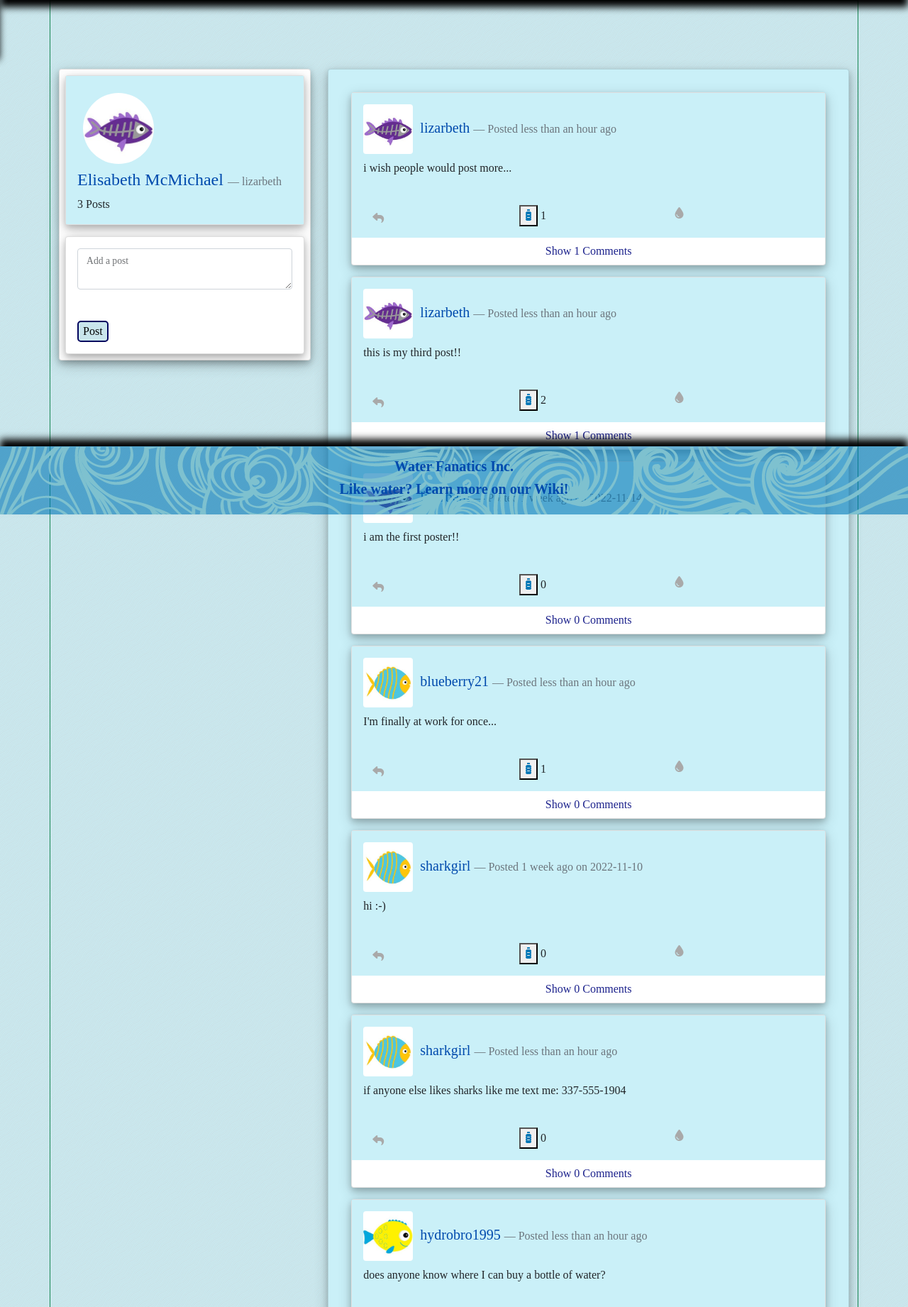
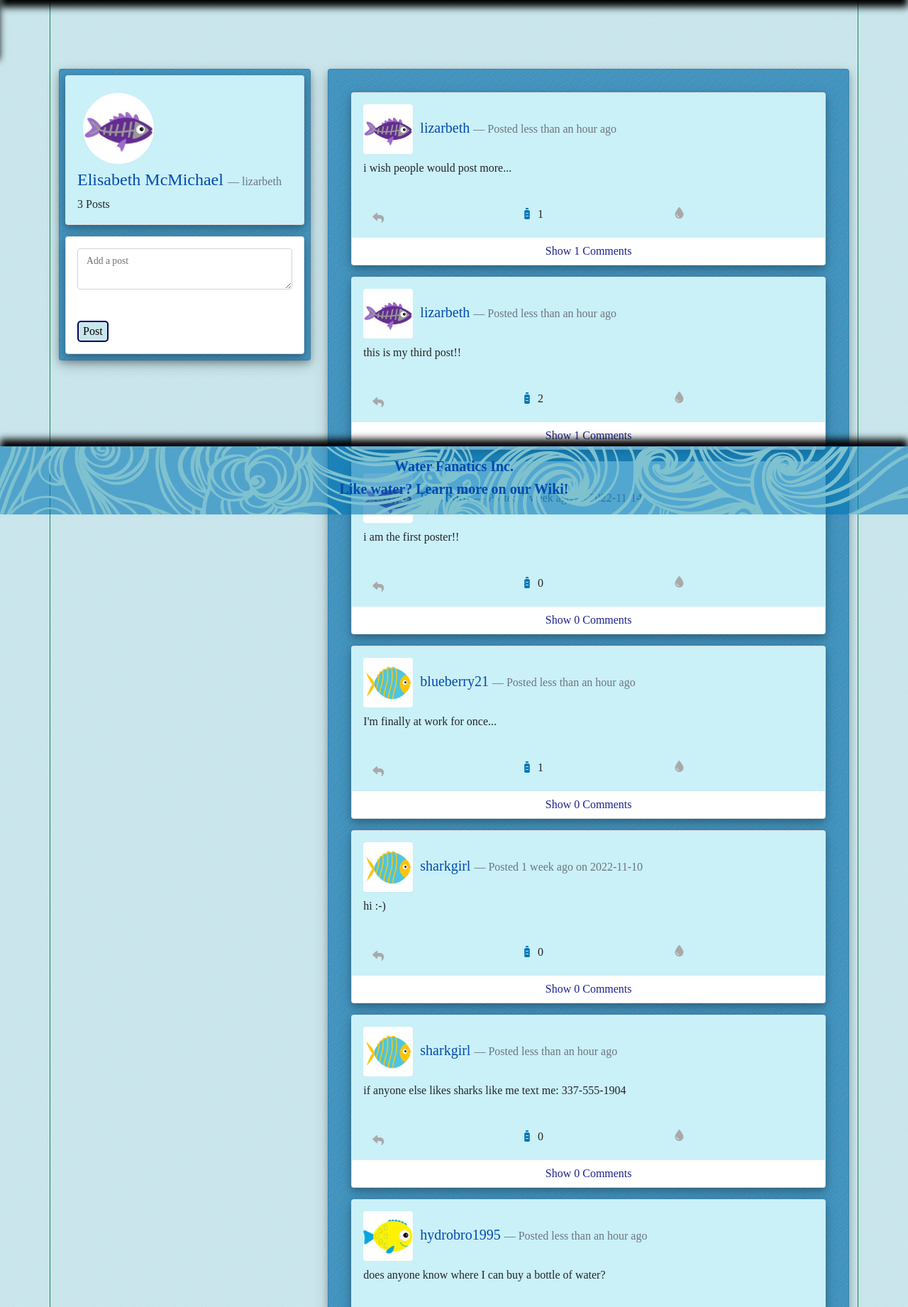
Before and after one commit to lizarbeth/p4, a PHP site: page /dashboard.php in a window 1280 px wide. Shown: the part 75-1917 px from the top of the page at 71% size. Run offline with PHP 8.4, Linux system fonts and the light colour scheme; a user stored in the database is signed in; data comes from the database, SQL or seed files in the repository; some libraries are stand-ins or nearby versions; some web fonts are replaced.

Commit message:
Update dashboard.css

```diff
--- a/dashboard.css
+++ b/dashboard.css
@@ -2,7 +2,6 @@ body {
     background: #caf0f8 url("diagonal-waves.png") repeat;
     font-family: 'Fauna One', serif;
     font-size: 16px;
-
 }
 #photos {
     opacity: 1;
@@ -18,17 +17,18 @@ body {
 }
 footer {
     background: rgba(0, 119, 182, .6) url("background1.png");
-    position: absolute;
+    position: fixed;
     bottom: 0;
     box-shadow: 0px 10px 10px black inset;
     color: #004aad;
 }
 #footerprofile {
     background: rgba(0, 119, 182, .6) url("background1.png");
-    position: absolute;
+    position: fixed;
     bottom: 0;
     box-shadow: 0px -10px 10px black;
     color: #004aad;
+
 }
 #top {
     background: rgba(0, 119, 182, .6) url("background1.png");
@@ -230,9 +230,10 @@ div>img.sideProfilePic{
     margin-bottom: 10px;
     border-radius: 50%;
 }
-button>img.navProfilePic{
+.navProfilePic {
     width: 45px;
     border-radius: 50%;
+    height: auto;
 }
 img.center-block{
     width: 25%;
@@ -242,3 +243,10 @@ div.row.d-flex.pt-5.text-center>h4{
     color: #1c228c;
     font-weight: bold;
 }
+#dashcard {
+    background: rgb(0, 119, 182, .9) url("diagonal-waves.png") repeat;
+}
+.likesbutton {
+    background-color: #CAF0F8;
+    border: none;
+}
```
Lines whose indentation alone changed are shown as unchanged.
